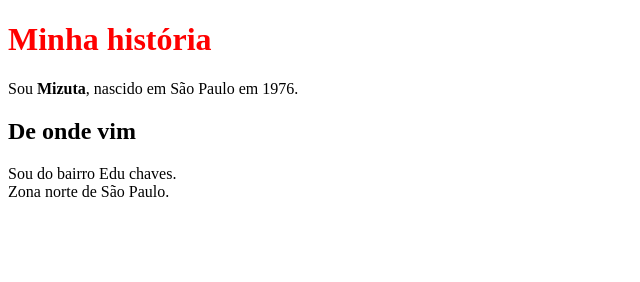
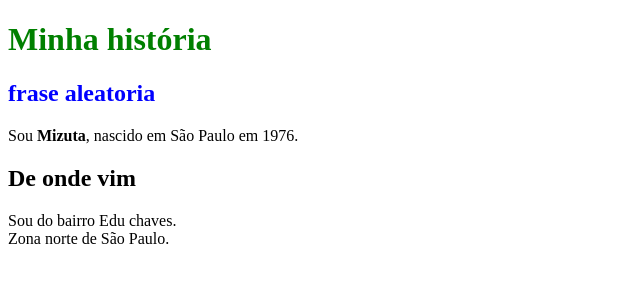
Before and after one commit to Dmizuta/AULA-2, a plain HTML site: page index.html in a window 1280 px wide. Shown: the whole page, without its empty margins (0-640 px from the left). Drawn offline with Linux system fonts and the light colour scheme.

Commit message:
Praticando

```diff
--- a/index.html
+++ b/index.html
@@ -8,14 +8,12 @@
 </head>
 
 <body>
-    <h1 style="color: red;">Minha história</h1>
+    <h1 style="color: GREEN;">Minha história</h1>
+    <h2 style="color:blue">frase aleatoria</h2>
     <p>Sou <strong> Mizuta</strong>, nascido em São Paulo em 1976.</p>
     <h2>De onde vim</h2>
     <p>Sou do bairro Edu chaves.<br/>Zona norte de São Paulo.</p>
 
 </body>
 
-
-
-
 </html>
```
